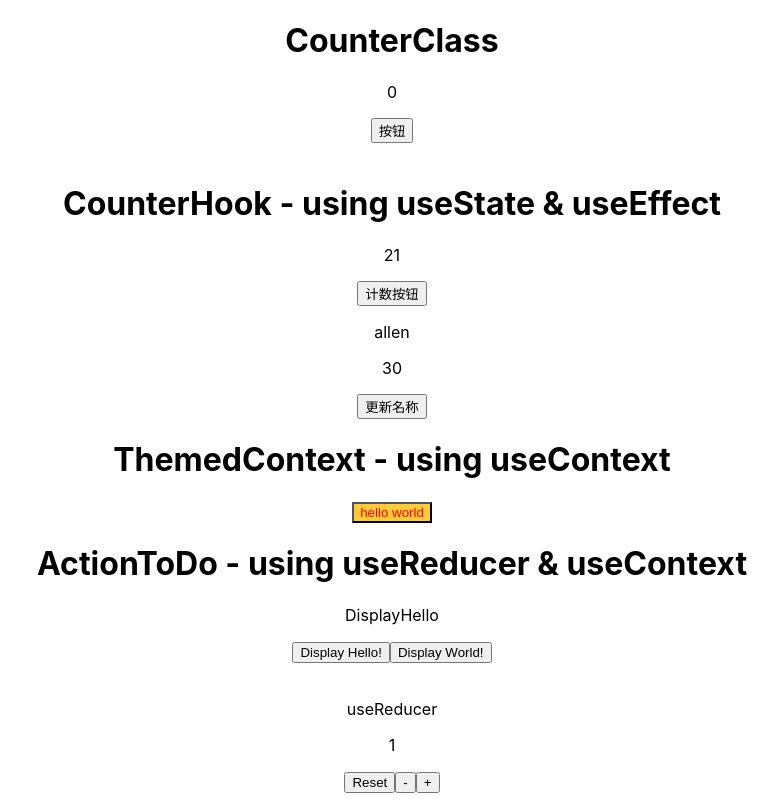
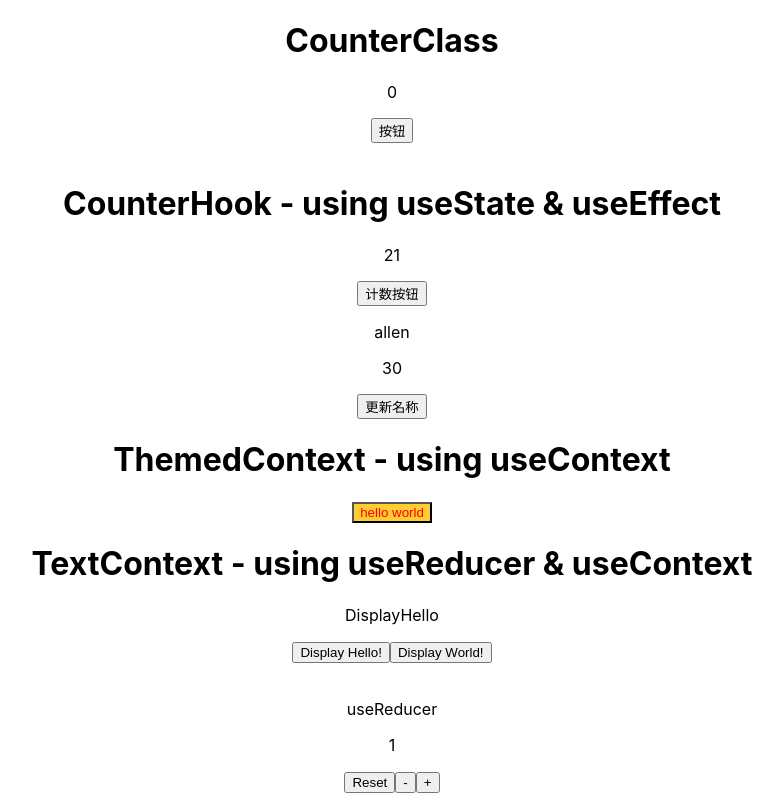
Before and after one commit to brynelee/reactStudy, a React (Create React App) app in the folder react-hooks-study/: page / in a window 1280 px wide. Shown: the whole page, without its empty margins (248-1031 px from the left). Built offline with nearby package versions, Linux system fonts and the light colour scheme.

Commit message:
added a demo of useReducer and useContent combined

```diff
--- a/react-hooks-study/src/components/coffee.js
+++ b/react-hooks-study/src/components/coffee.js
@@ -28,7 +28,7 @@ function Coffee() {
             <ThemedContext.Provider value={themes.light}>
                 <Toolbar />
             </ThemedContext.Provider>
-            <p><h1>ActionToDo - using useReducer & useContext</h1></p>
+            <p><h1>TextContext - using useReducer & useContext</h1></p>
             <TextContext.Provider value={dispatch}>
                 <DisplayTextByButton value={stateContentDisplay.content}/>
             </TextContext.Provider>
```
